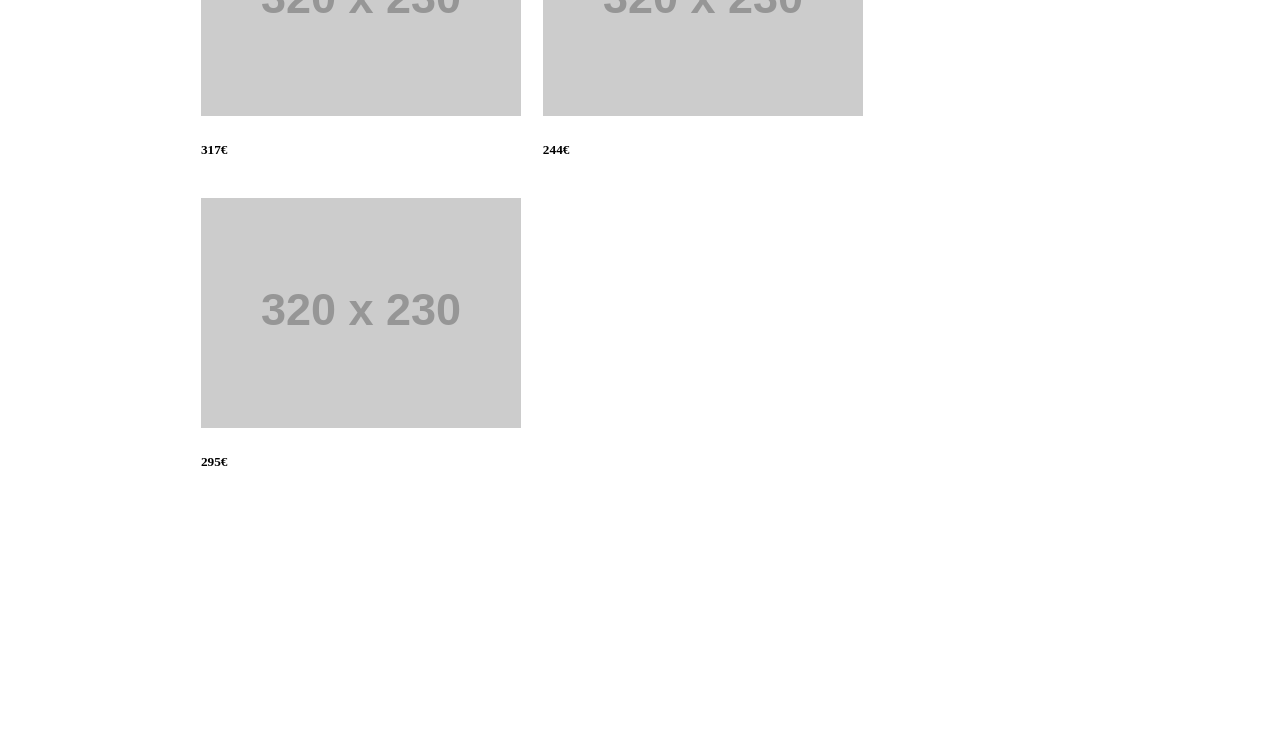
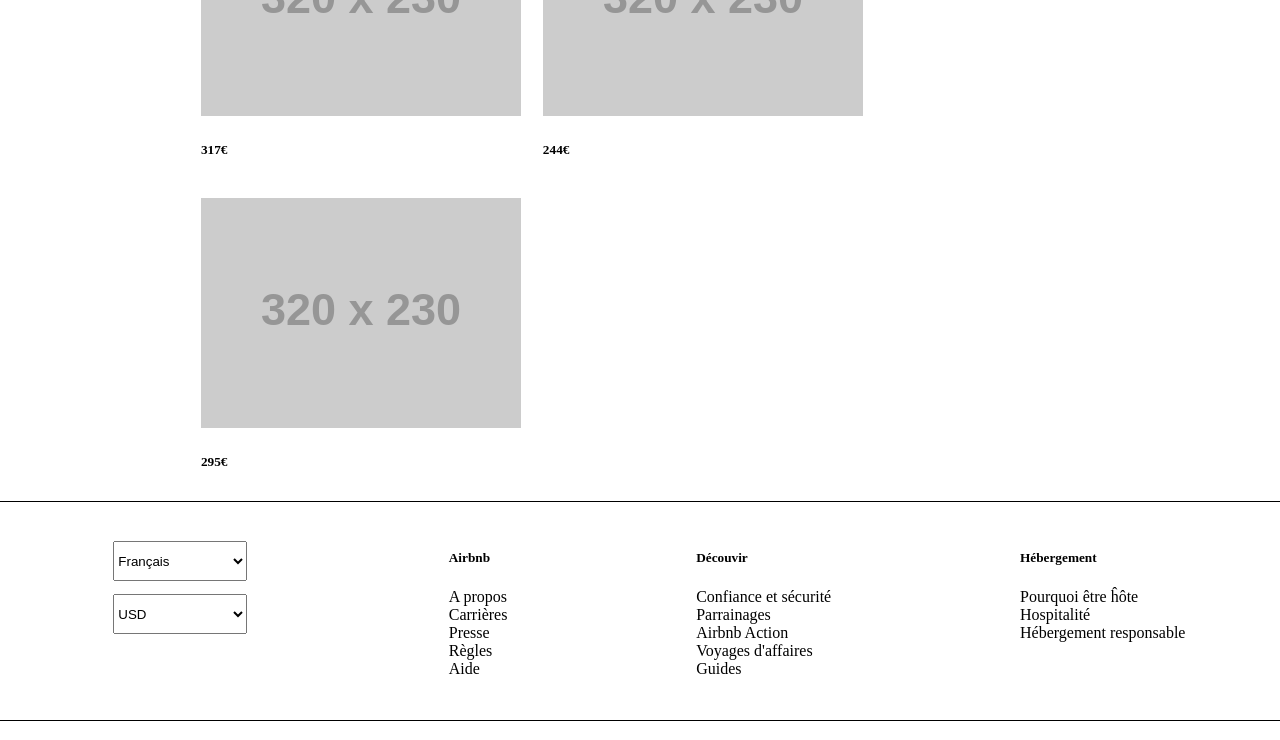
Before and after one commit to Liliatux/sass_airbnb, a website: page index.html in a window 1280 px wide. Shown: the part 1770-2510 px from the top of the page. Before the commit the page ends 2271 px from the top, so only its background shows below. Drawn offline with Linux system fonts and the light colour scheme.

Commit message:
Ajout du footer et des icones avec font-awesome

```diff
--- a/index.html
+++ b/index.html
@@ -3,6 +3,7 @@
 <head>
 	<meta charset="UTF-8">
 	<title>Airbnb</title>
+	<link rel="stylesheet" href="node_modules/font-awesome/css/font-awesome.min.css">
 	<link rel="stylesheet" href="css/style.css">
 </head>
 <body>
@@ -78,7 +79,95 @@
 			</div>
 		</div>
 	</div>
-
+	<footer>
+		<div>
+			<select name="" id="langue">
+				<option value="1">Français</option>
+			</select>
+			<select name="" id="">
+				<option value="2">USD</option>
+			</select>
+		</div>
+		<div>
+			<ul>
+				<li>
+					<h5>Airbnb</h5>
+				</li>
+				<li>
+					<a href="">A propos</a>
+				</li>
+				<li>
+					<a href="">Carrières</a>
+				</li>
+				<li>
+					<a href="">Presse</a>
+				</li>
+				<li>
+					<a href="">Règles</a>
+				</li>
+				<li>
+					<a href="">Aide</a>
+				</li>
+			</ul>
+		</div>
+		<div>
+			<ul>
+				<li>
+					<h5>Découvir</h5>
+				</li>
+				<li>
+					<a href="">Confiance et sécurité</a>
+				</li>
+				<li>
+					<a href="">Parrainages</a>
+				</li>
+				<li>
+					<a href="">Airbnb Action</a>
+				</li>
+				<li>
+					<a href="">Voyages d'affaires</a>
+				</li>
+				<li>
+					<a href="">Guides</a>
+				</li>
+			</ul>
+		</div>
+		<div>
+			<ul>
+				<li>
+					<h5>Hébergement</h5>
+				</li>
+				<li>
+					<a href="">Pourquoi être ĥôte</a>
+				</li>
+				<li>
+					<a href="">Hospitalité</a>
+				</li>
+				<li>
+					<a href="">Hébergement responsable</a>
+				</li>
+			</ul>
+		</div>
+	</footer>
+	<footer>
+		<div>
+			<span>Airbnb</span>
+		</div>
+		<div class="footer2">
+			<span>Conditions générales</span>
+		</div>
+		<div>
+			<span>Plan du site</span>
+		</div>
+		<div class="follow">
+			<a href=""><i class="fa fa-facebook" aria-hidden="true"></i>
+</a>
+			<a href="">
+<i class="fa fa-twitter" aria-hidden="true"></i></a>
+			<a href=""><i class="fa fa-instagram" aria-hidden="true"></i>
+</a>
+		</div>
+	</footer>
 
 </body>
 </html>
--- /dev/null
+++ b/scss/layout/footer.scss
@@ -0,0 +1,35 @@
+footer {
+	border-top: solid black 1px;
+	display: flex;
+	padding: 2%;
+
+	div {
+		display: inline-block;
+		margin: 0 auto;
+		max-width: 200px;
+
+		select {
+			display: block;
+			height: 3em;
+			width: 10em;
+			margin: 1em;
+		}
+
+		ul {
+			width: 100%;
+		}
+
+		li {
+			list-style: none;
+		}
+
+		a {
+			text-decoration: none;
+			color: black;
+		}
+	}
+
+	.footer2 {
+		margin-left: 40%;
+	}
+}
--- a/scss/style.scss
+++ b/scss/style.scss
@@ -1,3 +1,4 @@
+@import 'layout/footer.scss';
 $primary-color: #f08080;
 $secondary-color: white;
 $inline: inline-block;
```
Also changed, not shown: package.json (added, +22 -0 lines), css/style.css, 2 other files.
